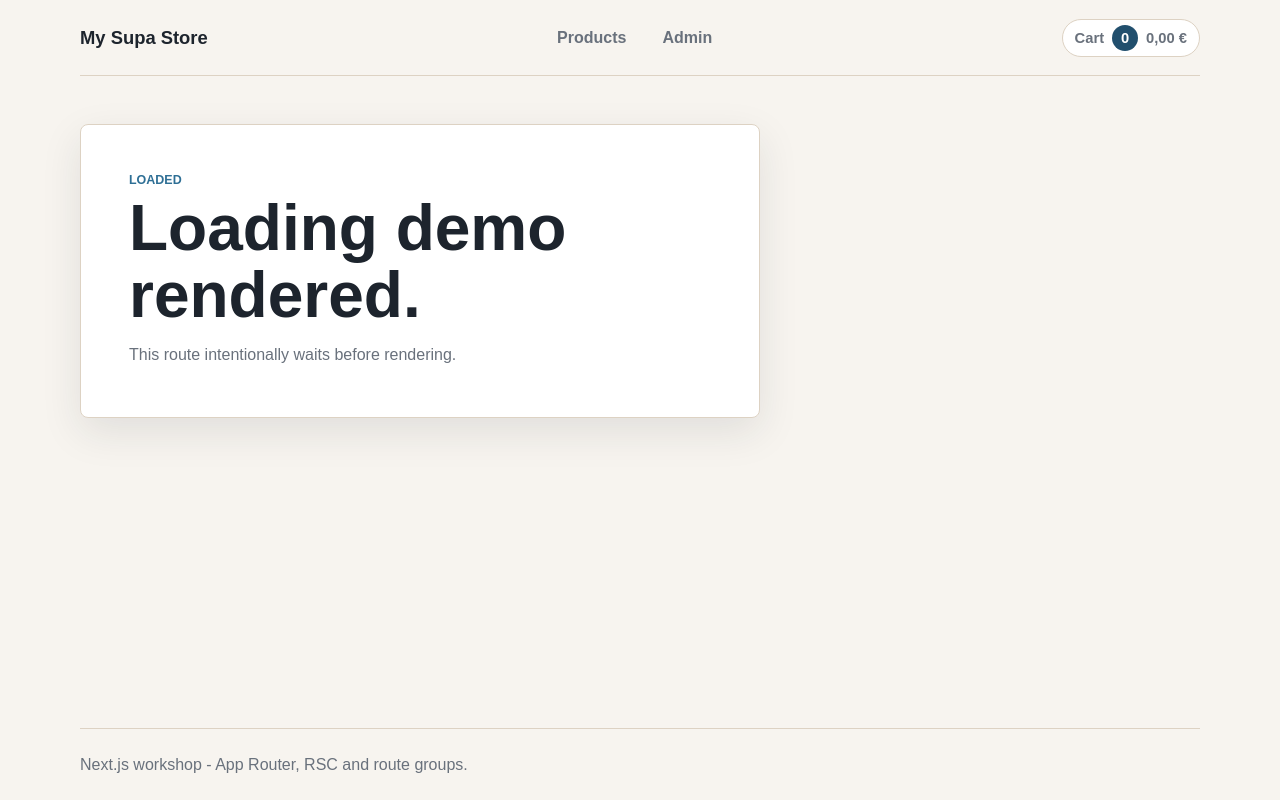
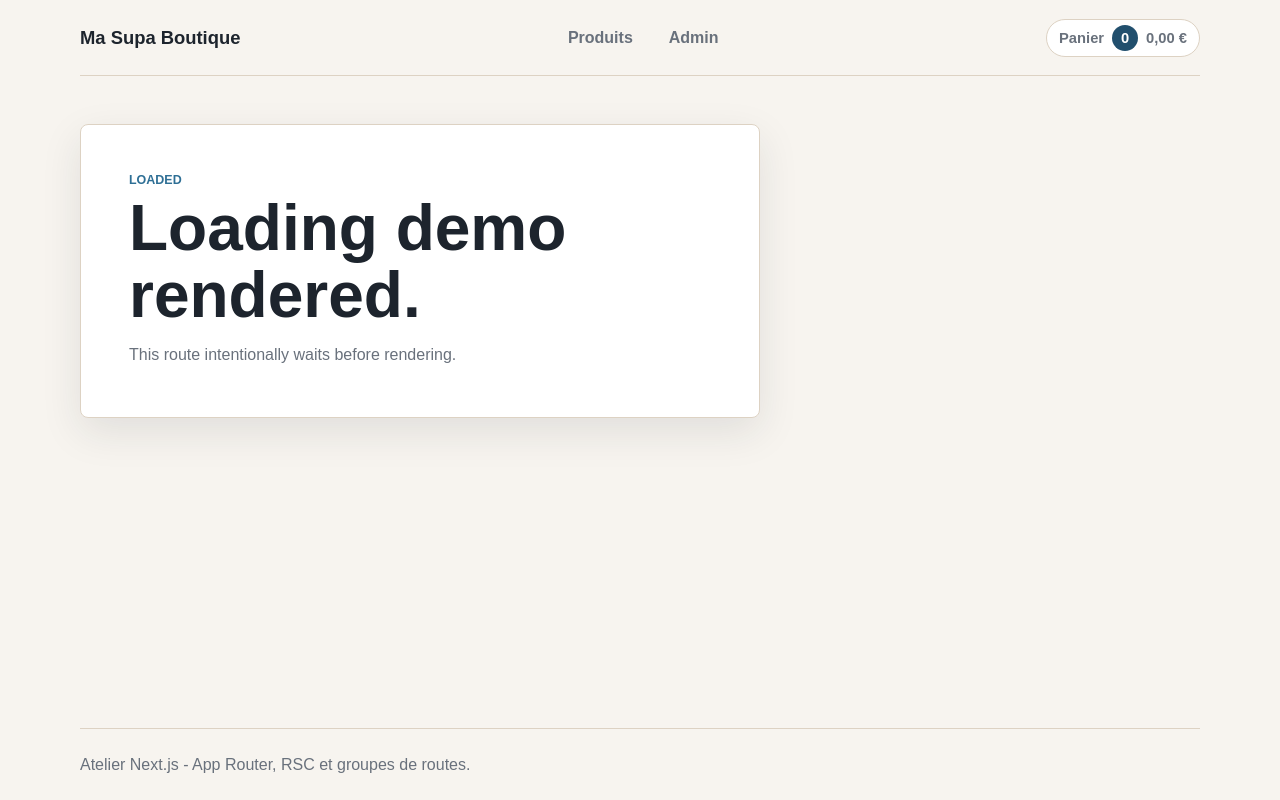
Before and after one commit to Archilive/nextJS-course, a Next.js app: page /loading-demo in a window 1280 px wide. Built offline with nearby package versions, Linux system fonts and the light colour scheme; no server answers; the database is empty; a web font is replaced by a local one.

Commit message:
feat:(2-4-1) Move cart to API and RSC summary

```diff
--- a/src/app/(store)/layout.tsx
+++ b/src/app/(store)/layout.tsx
@@ -10,17 +10,17 @@ export default function StoreLayout({
     <>
       <header className="site-header">
         <Link className="brand" href="/">
-          My Supa Store
+          Ma Supa Boutique
         </Link>
         <nav className="main-nav" aria-label="Navigation principale">
-          <Link href="/">Products</Link>
+          <Link href="/">Produits</Link>
           <Link href="/admin/products">Admin</Link>
         </nav>
         <CartSummary />
       </header>
       <main className="site-main">{children}</main>
       <footer className="site-footer">
-        <span>Next.js workshop - App Router, RSC and route groups.</span>
+        <span>Atelier Next.js - App Router, RSC et groupes de routes.</span>
       </footer>
     </>
   );
--- /dev/null
+++ b/src/app/api/cart/route.ts
@@ -0,0 +1,50 @@
+import { NextResponse } from "next/server";
+import { revalidatePath } from "next/cache";
+import { prisma } from "@/lib/prisma";
+
+export async function POST(request: Request) {
+  const body = await request.json();
+  const productId = Number(body.productId);
+
+  if (!Number.isInteger(productId) || productId <= 0) {
+    return NextResponse.json(
+      { error: "Identifiant produit invalide." },
+      { status: 400 },
+    );
+  }
+
+  const product = await prisma.product.findUnique({
+    where: {
+      id: productId,
+    },
+    select: {
+      id: true,
+    },
+  });
+
+  if (!product) {
+    return NextResponse.json(
+      { error: "Produit introuvable." },
+      { status: 404 },
+    );
+  }
+
+  const cartItem = await prisma.cartItem.upsert({
+    where: {
+      productId,
+    },
+    update: {
+      quantity: {
+        increment: 1,
+      },
+    },
+    create: {
+      productId,
+      quantity: 1,
+    },
+  });
+
+  revalidatePath("/");
+
+  return NextResponse.json(cartItem, { status: 201 });
+}
--- a/src/app/layout.tsx
+++ b/src/app/layout.tsx
@@ -1,6 +1,5 @@
 import type { Metadata } from "next";
 import localFont from "next/font/local";
-import { CartProvider } from "@/features/cart/cart-context";
 import "./globals.css";
 
 const dancingScript = localFont({
@@ -21,8 +20,8 @@ const dancingScript = localFont({
 });
 
 export const metadata: Metadata = {
-  title: "My Supa Store",
-  description: "A simple ecommerce workshop built with Next.js.",
+  title: "Ma Supa Boutique",
+  description: "Un atelier e-commerce simple construit avec Next.js.",
 };
 
 export default function RootLayout({
@@ -32,9 +31,7 @@ export default function RootLayout({
 }>) {
   return (
     <html lang="fr" className={dancingScript.variable}>
-      <body>
-        <CartProvider>{children}</CartProvider>
-      </body>
+      <body>{children}</body>
     </html>
   );
 }
--- a/src/features/cart/cart-context.tsx
+++ /dev/null
@@ -1,73 +0,0 @@
-"use client";
-
-import {
-  createContext,
-  useContext,
-  useMemo,
-  useState,
-  type ReactNode,
-} from "react";
-import type { Product } from "@/features/catalog/types";
-
-export type CartProduct = Pick<
-  Product,
-  "id" | "slug" | "name" | "price" | "image"
->;
-
-type CartItem = CartProduct & {
-  quantity: number;
-};
-
-type CartContextValue = {
-  items: CartItem[];
-  totalPrice: number;
-  totalQuantity: number;
-  addProduct: (product: CartProduct) => void;
-};
-
-const CartContext = createContext<CartContextValue | null>(null);
-
-export function CartProvider({ children }: { children: ReactNode }) {
-  const [items, setItems] = useState<CartItem[]>([]);
-
-  const value = useMemo<CartContextValue>(() => {
-    const totalQuantity = items.reduce((total, item) => total + item.quantity, 0);
-    const totalPrice = items.reduce(
-      (total, item) => total + item.price * item.quantity,
-      0,
-    );
-
-    return {
-      items,
-      totalPrice,
-      totalQuantity,
-      addProduct(product) {
-        setItems((currentItems) => {
-          const existingItem = currentItems.find((item) => item.id === product.id);
-
-          if (!existingItem) {
-            return [...currentItems, { ...product, quantity: 1 }];
-          }
-
-          return currentItems.map((item) =>
-            item.id === product.id
-              ? { ...item, quantity: item.quantity + 1 }
-              : item,
-          );
-        });
-      },
-    };
-  }, [items]);
-
-  return <CartContext.Provider value={value}>{children}</CartContext.Provider>;
-}
-
-export function useCart() {
-  const context = useContext(CartContext);
-
-  if (!context) {
-    throw new Error("useCart must be used inside CartProvider");
-  }
-
-  return context;
-}
--- a/src/features/cart/cart-summary.tsx
+++ b/src/features/cart/cart-summary.tsx
@@ -1,14 +1,21 @@
-"use client";
+import { formatPrice } from "@/features/catalog/format";
+import { prisma } from "@/lib/prisma";
 
-import { formatPrice } from "@/features/catalog/format";
-import { useCart } from "./cart-context";
-
-export function CartSummary() {
-  const { totalPrice, totalQuantity } = useCart();
+export async function CartSummary() {
+  const cartItems = await prisma.cartItem.findMany({
+    include: {
+      product: true,
+    },
+  });
+  const totalQuantity = cartItems.reduce((total, item) => total + item.quantity, 0);
+  const totalPrice = cartItems.reduce(
+    (total, item) => total + item.product.price * item.quantity,
+    0,
+  );
 
   return (
-    <div className="cart-summary" aria-label="Cart summary">
-      <span>Cart</span>
+    <div className="cart-summary" aria-label="Résumé du panier">
+      <span>Panier</span>
       <strong>{totalQuantity}</strong>
       <span>{formatPrice(totalPrice)}</span>
     </div>
```
Also changed, not shown: src/features/cart/add-to-cart-button.tsx (+26 -4 lines), 2 other files (tests, documents, lock files or other folders).
